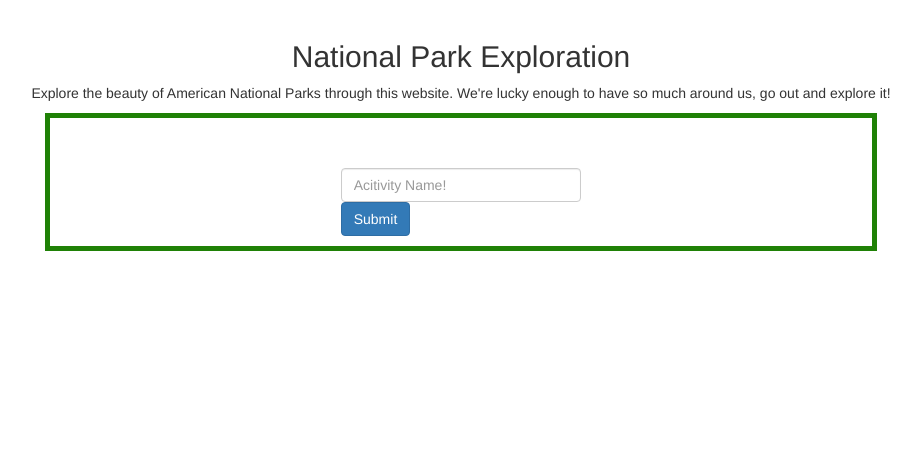
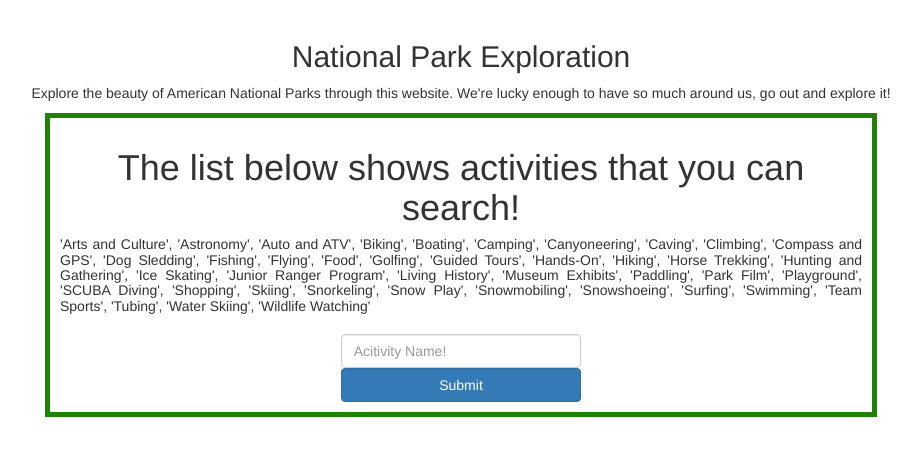
Before and after one commit to Bigdelle/national-park-flaskApp, a Flask app: template templates/activities.html in a window 1280 px wide. Shown: the part 52-508 px from the top of the page, without its empty margins (179-1100 px from the left). Run offline with Flask 2, Linux system fonts and the light colour scheme; the template is opened without the code that fills it, so the values that code supplies are empty; some libraries are stand-ins or nearby versions.

Commit message:
Simple Changes
A few small things, but I want to push it to live website because I like where this is right now.

```diff
--- a/data.py
+++ b/data.py
@@ -18,6 +18,7 @@ def get_parks(activity):
             for y in range(0,tot):
                 dict[park_data['data'][x]['parks'][y]['parkCode']] = park_data['data'][x]['parks'][y]['fullName']
     return dict
+
 
 def get_name(park_code):
     name_info = get_data('parks', park_code)
--- a/templates/activities.html
+++ b/templates/activities.html
@@ -1,11 +1,14 @@
 {% extends 'base.html' %}
 
 {% block content %}
+    <h1 style="text-align: center;">The list below shows activities that you can search!</h1>
+    <h5 style='margin:auto; text-align:justify;'>'Arts and Culture', 'Astronomy', 'Auto and ATV', 'Biking', 'Boating', 'Camping', 'Canyoneering', 'Caving', 'Climbing', 'Compass and GPS', 'Dog Sledding', 'Fishing', 'Flying', 'Food', 'Golfing', 'Guided Tours', 'Hands-On', 'Hiking', 'Horse Trekking', 'Hunting and Gathering', 'Ice Skating', 'Junior Ranger Program', 'Living History', 'Museum Exhibits', 'Paddling', 'Park Film', 'Playground', 'SCUBA Diving', 'Shopping', 'Skiing', 'Snorkeling', 'Snow Play',
+         'Snowmobiling', 'Snowshoeing', 'Surfing', 'Swimming', 'Team Sports', 'Tubing', 'Water Skiing', 'Wildlife Watching'</h5>
     <br>
-    <br>
-        <form method="POST" style = "margin:auto; width:30%;">
-            <input class="form-control" name="park_code" placeholder="Acitivity Name!" />
-            <a href = '/return'><input class="btn btn-primary" type="submit" /></a>
-        </form>
+
+    <form method="POST" style = "margin:auto; width:30%;">
+        <input class="form-control" name="park_code" placeholder="Acitivity Name!" />
+        <a href = '/return'><input style = "width:100%;" class="btn btn-primary" type="submit" /></a>
+    </form>
 
 {% endblock content %}
```
